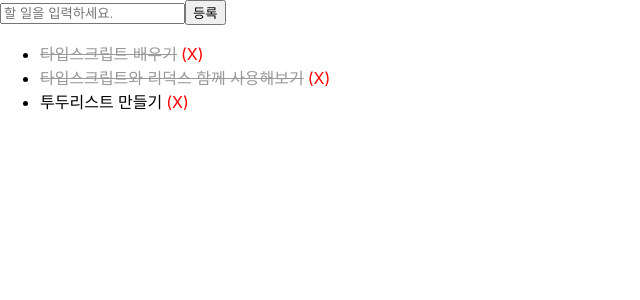
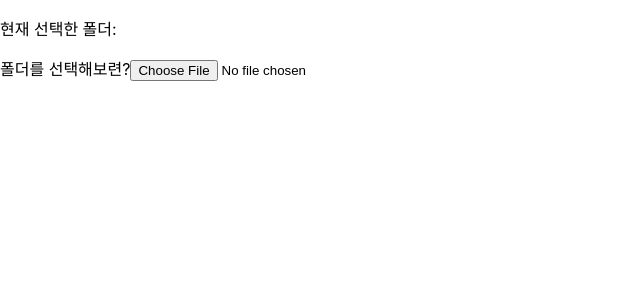
Before and after one commit to jellive/ts-react-redux-tutorial, a React (Create React App) app: page / in a window 1280 px wide. Shown: the top 300 px of the page, without its empty margins (0-640 px from the left). Built offline with nearby package versions, Linux system fonts and the light colour scheme.

Commit message:
add folder reducer.

```diff
--- a/package.json
+++ b/package.json
@@ -15,6 +15,7 @@
     "react-redux": "^7.2.0",
     "react-scripts": "3.4.0",
     "redux": "^4.0.5",
+    "typesafe-actions": "^5.1.0",
     "typescript": "~3.7.2"
   },
   "scripts": {
--- a/src/App.tsx
+++ b/src/App.tsx
@@ -3,13 +3,15 @@ import './App.css';
 import CounterContainer from './containers/CounterContainer';
 import TodoInsert from './components/TodoInsert';
 import TodoList from './components/TodoList';
+import FolderContainer from './containers/FolderContainer';
 
 function App() {
   // return <CounterContainer />
   return (
     <>
-      <TodoInsert />
-      <TodoList />
+      {/* <TodoInsert />
+      <TodoList /> */}
+      <FolderContainer />
     </>
   )
 }
--- /dev/null
+++ b/src/components/Folder.tsx
@@ -0,0 +1,25 @@
+import React, { useState } from 'react'
+
+type FolderProps = {
+    folder: string
+    setFolder: (folder: string) => void
+
+}
+
+export default function Folder({ folder, setFolder }: FolderProps) {
+
+    const onChange = (e: React.ChangeEvent<HTMLInputElement>) => {
+        e.preventDefault()
+        setFolder(e.target.value)
+    }
+
+    return (
+        <div>
+            <p>현재 선택한 폴더: {folder}</p>
+            폴더를 선택해보련?
+            <input
+                type="file"
+                onChange={onChange} />
+        </div>
+    )
+}
--- /dev/null
+++ b/src/containers/FolderContainer.tsx
@@ -0,0 +1,18 @@
+import React from 'react'
+import { useDispatch, useSelector } from 'react-redux'
+import { RootState } from '../modules'
+import { setFolder } from '../modules/folder'
+import Folder from '../components/Folder'
+
+export default function FolderContainer() {
+    const folder = useSelector((state: RootState) => state.folder.folder)
+    const dispatch = useDispatch()
+
+    const onSetFolder = (payload: string) => { dispatch(setFolder(payload)) }
+    return (
+        <Folder
+            folder={folder}
+            setFolder={onSetFolder}
+        />
+    )
+}
--- /dev/null
+++ b/src/modules/folder.ts
@@ -0,0 +1,22 @@
+const SET_FOLDER = 'SET_FOLDER' as const
+
+export const setFolder = (folder: string) => ({ type: SET_FOLDER, payload: folder })
+
+export type FolderAction = | ReturnType<typeof setFolder>
+
+export type FolderState = {
+    folder: string
+}
+
+const initialState: FolderState = {
+    folder: ''
+}
+
+export default function reducer(state: FolderState = initialState, action: FolderAction) {
+    switch (action.type) {
+        case SET_FOLDER:
+            return { ...state, folder: action.payload }
+        default:
+            return state
+    }
+}
--- a/src/modules/index.ts
+++ b/src/modules/index.ts
@@ -1,10 +1,12 @@
 import counter from './counter'
 import { combineReducers } from 'redux'
 import todos from './todos'
+import folder from './folder'
 
 const rootReducer = combineReducers({
     counter,
-    todos
+    todos,
+    folder
 })
 
 export default rootReducer
```
Also changed, not shown: 1 other file (tests, documents, lock files or other folders).
